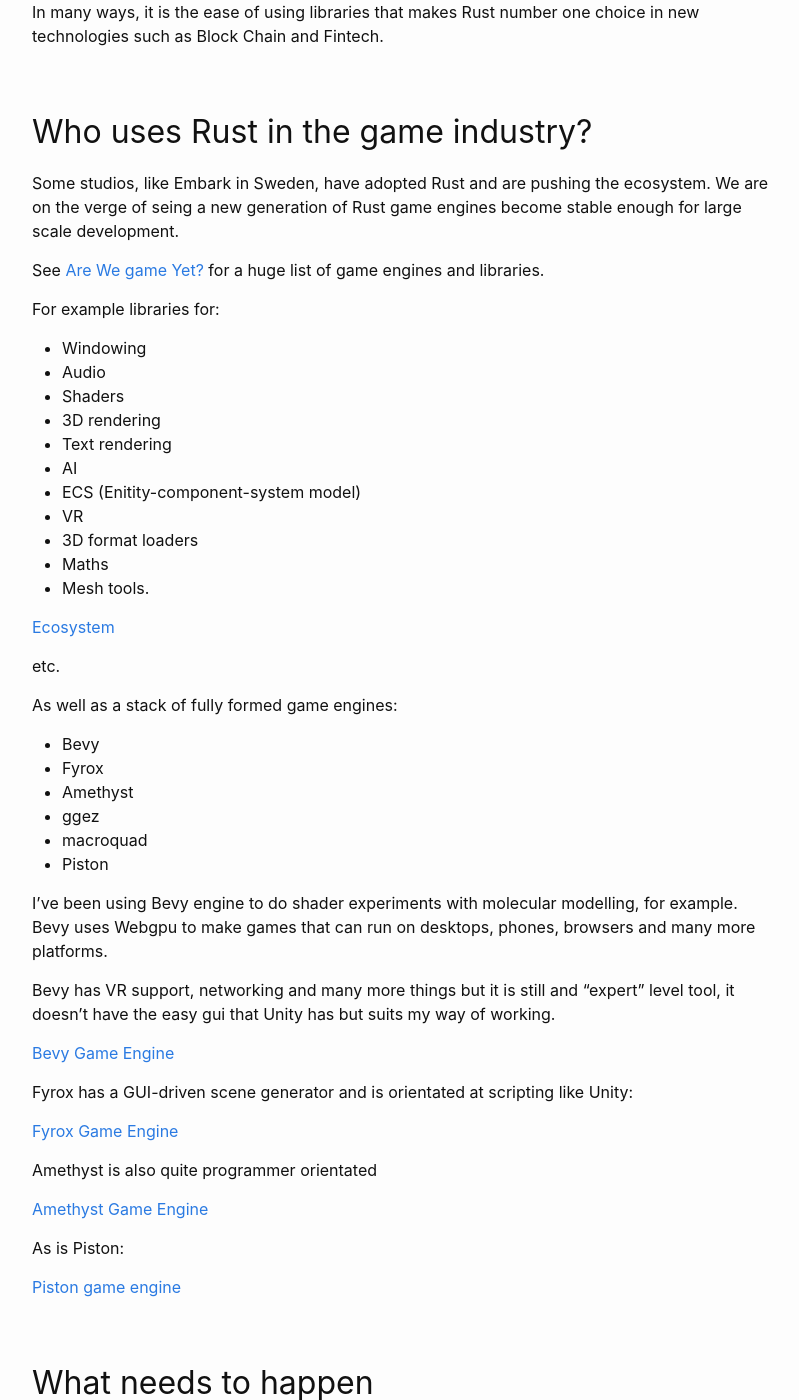
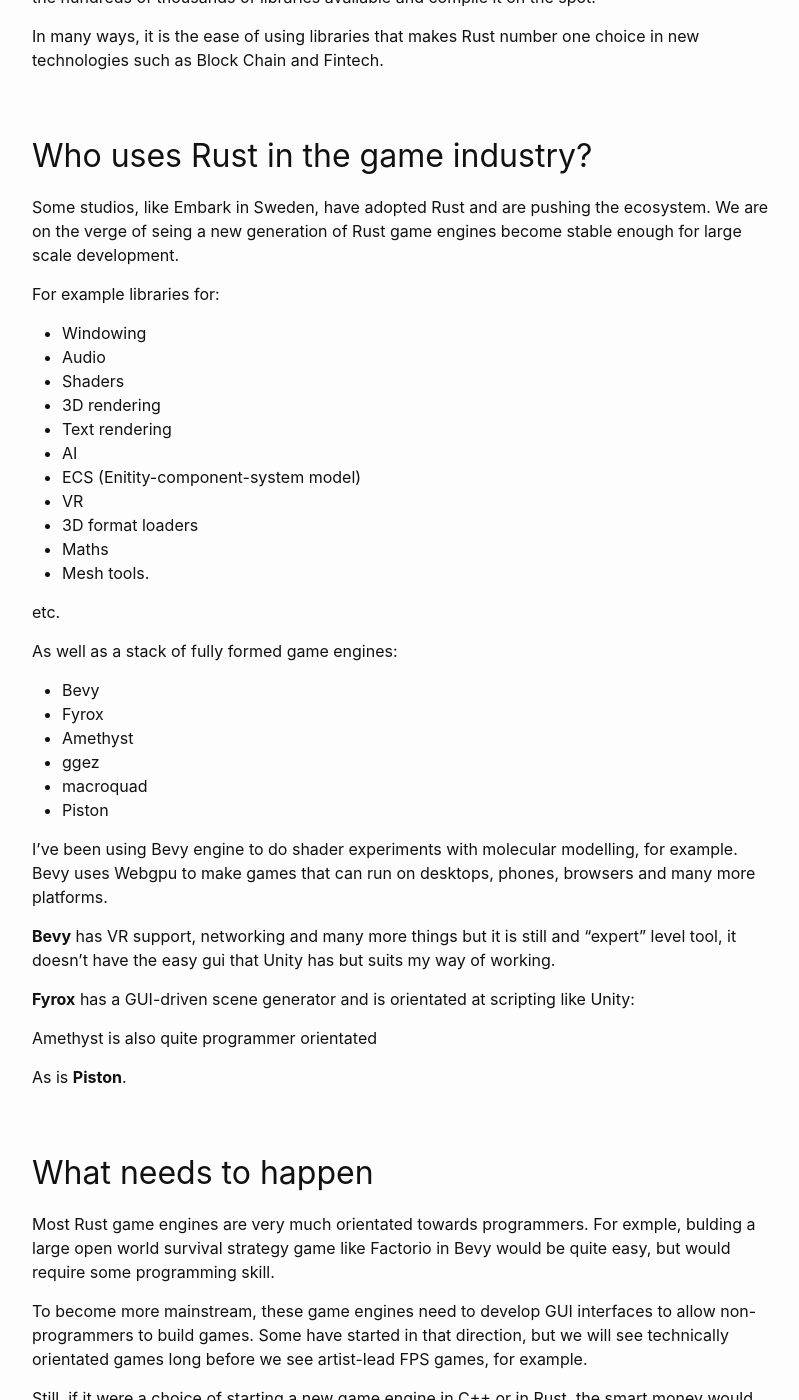
Before and after one commit to atomicincrement/atomicincrement.github.io, a Jekyll site: the page built from _posts/2024-01-14-rust-game-development.md, in a window 1280 px wide and 1400 px high, scrolled down 4191 px. Shown: the whole window, without its empty margins (238-1037 px from the left). Built offline with Jekyll 4.4.1, drawn with Linux system fonts in a browser that asks for light colours; some of the changed text lies outside the part shown.

Commit message:
Reorder items

```diff
--- a/_posts/2024-01-14-rust-game-development.md
+++ b/_posts/2024-01-14-rust-game-development.md
@@ -208,9 +209,6 @@ and are pushing the ecosystem. We are on the verge
 of seing a new generation of Rust game engines
 become stable enough for large scale development.
 
-See [Are We game Yet?](https://arewegameyet.rs/)
-for a huge list of game engines and libraries.
-
 For example libraries for:
 
 * Windowing
@@ -224,8 +222,6 @@ For example libraries for:
 * 3D format loaders
 * Maths
 * Mesh tools.
-
-[Ecosystem](https://arewegameyet.rs/#ecosystem)
 
 etc.
 
@@ -242,24 +238,16 @@ I've been using Bevy engine to do shader experiments with molecular
 modelling, for example. Bevy uses Webgpu to make games that
 can run on desktops, phones, browsers and many more platforms.
 
-Bevy has VR support, networking and many more things but it
+**Bevy** has VR support, networking and many more things but it
 is still and "expert" level tool, it doesn't have the easy
 gui that Unity has but suits my way of working.
 
-[Bevy Game Engine](https://bevyengine.org/)
-
-Fyrox has a GUI-driven scene generator and is orientated at
+**Fyrox** has a GUI-driven scene generator and is orientated at
 scripting like Unity:
-
-[Fyrox Game Engine](https://fyrox-book.github.io/beginning/scripting.html)
 
 Amethyst is also quite programmer orientated
 
-[Amethyst Game Engine](https://amethyst.rs/)
-
-As is Piston:
-
-[Piston game engine](https://www.piston.rs/)
+As is **Piston**.
 
 ## What needs to happen
 
```
Also changed, not shown: other parts of _posts/2024-01-14-rust-game-development.md (+13 -2 lines).
